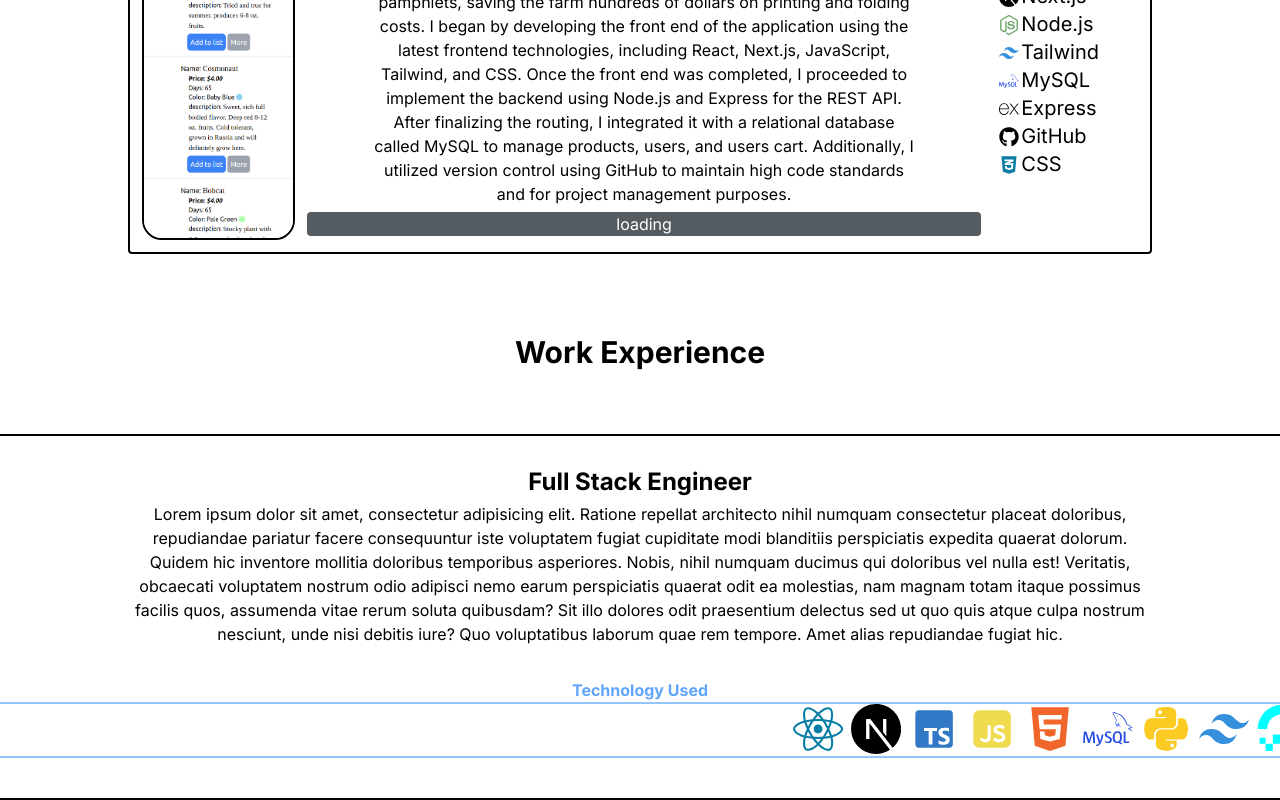
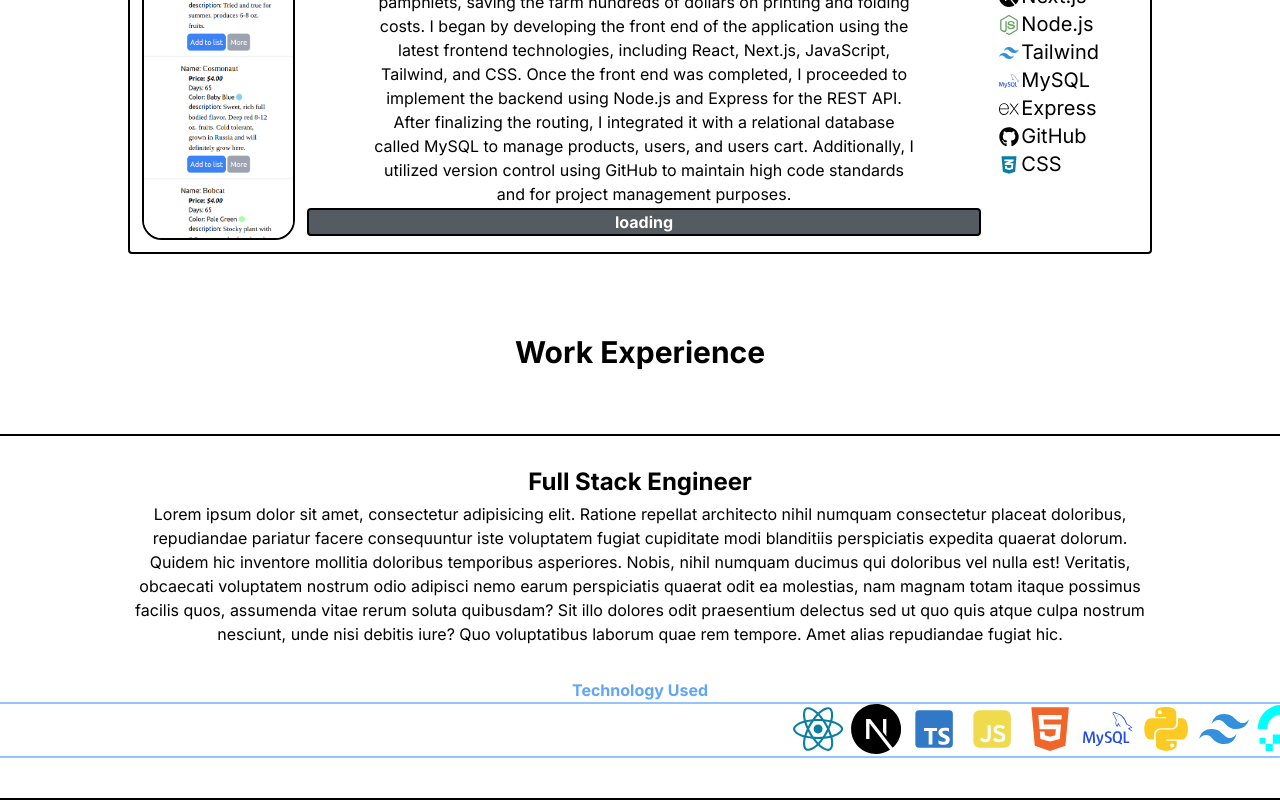
Before and after one commit to isaiahmartin847/Portfolio, a Next.js app in the folder client/: page / in a window 1280 px wide. Shown: the part 1380-2180 px from the top of the page. Built offline with nearby package versions, Linux system fonts and the light colour scheme; no server answers.

Commit message:
added the border around the github thing

```diff
--- a/client/src/app/components/projects.tsx
+++ b/client/src/app/components/projects.tsx
@@ -15,7 +15,7 @@ export default function MyProjects () {
             <div className="w-fit relative">
                 <h1 className="font-bold text-xl text-center">Farm Website</h1>
                 <p className="text-center w-fit pr-[10%] pl-[10%] mt-4">The Covenant Gardens Farm website was created to offer shoppers an alternative way to select products without relying on physical pamphlets, saving the farm hundreds of dollars on printing and folding costs. I began by developing the front end of the application using the latest frontend technologies, including React, Next.js, JavaScript, Tailwind, and CSS. Once the front end was completed, I proceeded to implement the backend using Node.js and Express for the REST API. After finalizing the routing, I integrated it with a relational database called MySQL to manage products, users, and users cart. Additionally, I utilized version control using GitHub to maintain high code standards and for project management purposes.</p>
-                <div className="text-center bg-[#555C61] rounded absolute inset-x-0 bottom-4 text-white text-md">
+                <div className="font-bold text-center bg-[#555C61] rounded absolute inset-x-0 bottom-4 text-white text-md border-2 border-black">
                     <GithubLastUpdate />
                 </div>
             </div>
```
